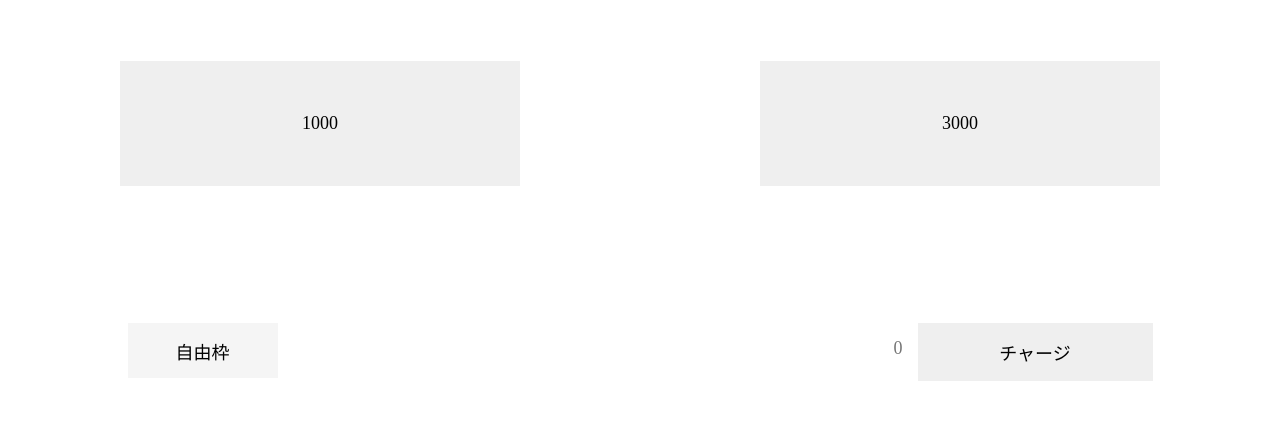
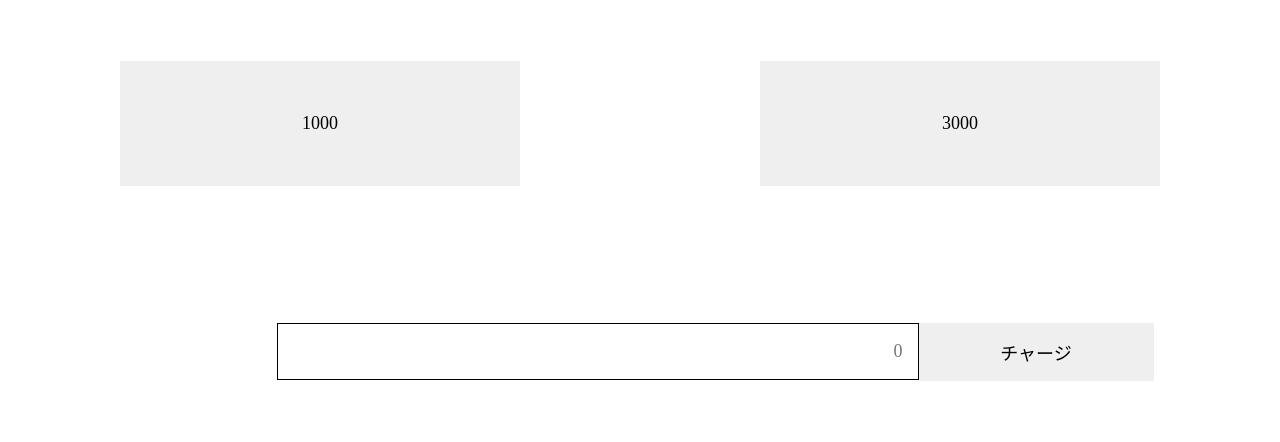
Before and after one commit to 5181017/mysite, a Django app: template templates/polls/charge.html in a window 1280 px wide; the page is wider, and only the part inside the window is pictured. Shown: the part 332-774 px from the top of that part. Run offline with Django 3.2, Linux system fonts and the light colour scheme; the template is opened without the code that fills it, so the values that code supplies are empty; parts of the project's set-up code (start-up, migrations or seed data) failed here and were passed over.

Commit message:
chargeの訂正

```diff
--- a/polls/static/polls/css/charge.css
+++ b/polls/static/polls/css/charge.css
@@ -48,17 +48,18 @@
   min-width: 150px;
   min-height: 25px;
   margin-left: auto;
-  background-color: whitesmoke;
 }
 
 .inputMoney_spaces{
   text-align: right;
   font-size: large;
   width: 50%;
-  height: 42%;
+  height: 46%;
   max-height: 150px;
   min-width: 300px;
   min-height: 25px;
+
+  border: 1px solid black;
 }
 
 .inputMoney_button{
--- a/templates/polls/charge.html
+++ b/templates/polls/charge.html
@@ -19,7 +19,7 @@
   <div class="dummy_form"></div>
 
   <form class="inputMoney_form" name="moneyForm" action="file:///D:/Users/5181025/FrontEND/htmlひな形/9p.html/" method="post">
-    <button class="inputMoney_Signboard" type="button">自由枠</button>
+    <div class="inputMoney_Signboard"></div>
     <input class="inputMoney_spaces" type="number" placeholder=0 name="holder" span id="nums">
     <input class="inputMoney_button" type="submit" value="チャージ"></input>
   </form>
```
